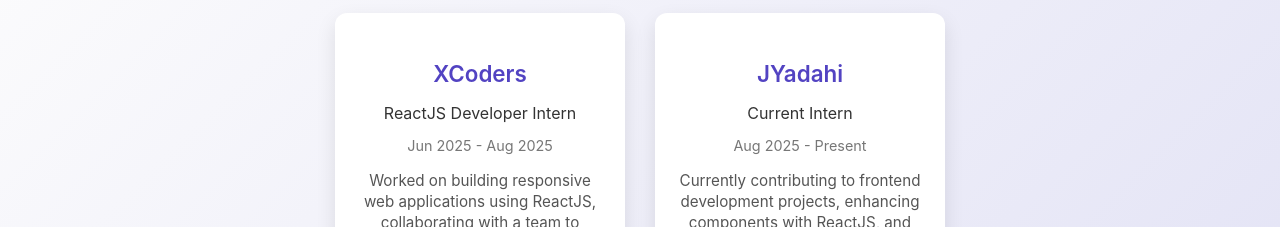
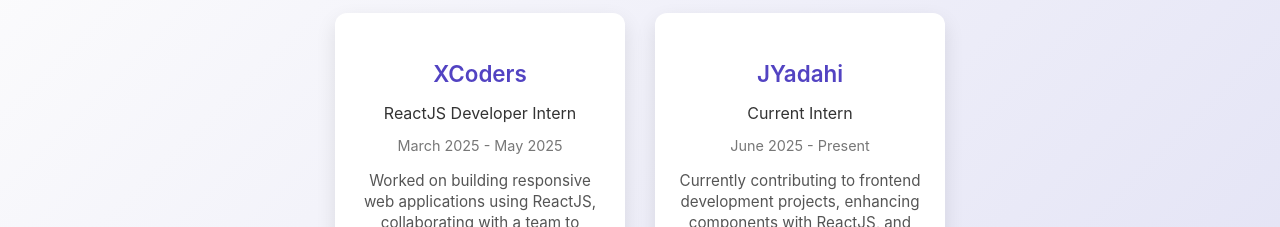
Before and after one commit to Poorvi-tech/myportfolio, a React (Create React App) app: page / in a window 1280 px wide. Shown: the part 1780-2007 px from the top of the page. Built offline with nearby package versions, Linux system fonts and the light colour scheme.

Commit message:
Update ExperienceSection.js

```diff
--- a/src/sections/ExperienceSection.js
+++ b/src/sections/ExperienceSection.js
@@ -8,7 +8,7 @@
   {
     company: "XCoders",
     role: "ReactJS Developer Intern",
-    duration: "Jun 2025 - Aug 2025",
+    duration: "March 2025 - May 2025",
     description:
       "Worked on building responsive web applications using ReactJS, collaborating with a team to implement modern UI features and improve user experience.",
     certificate: xintern,
@@ -16,7 +16,7 @@
   {
     company: "JYadahi",
     role: "Current Intern",
-    duration: "Aug 2025 - Present",
+    duration: "June 2025 - Present",
     description:
       "Currently contributing to frontend development projects, enhancing components with ReactJS, and learning advanced state management and performance optimization.",
     certificate: jintern,
```
